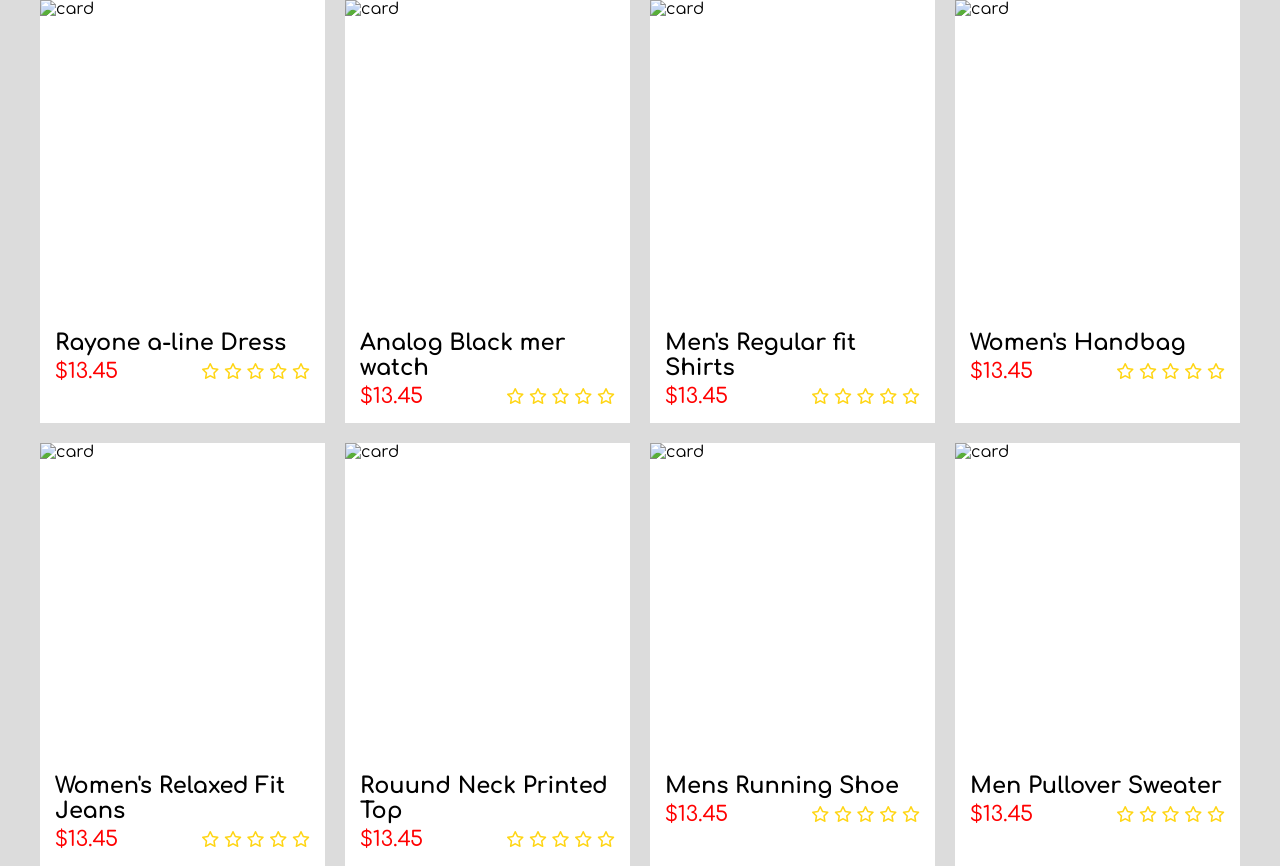
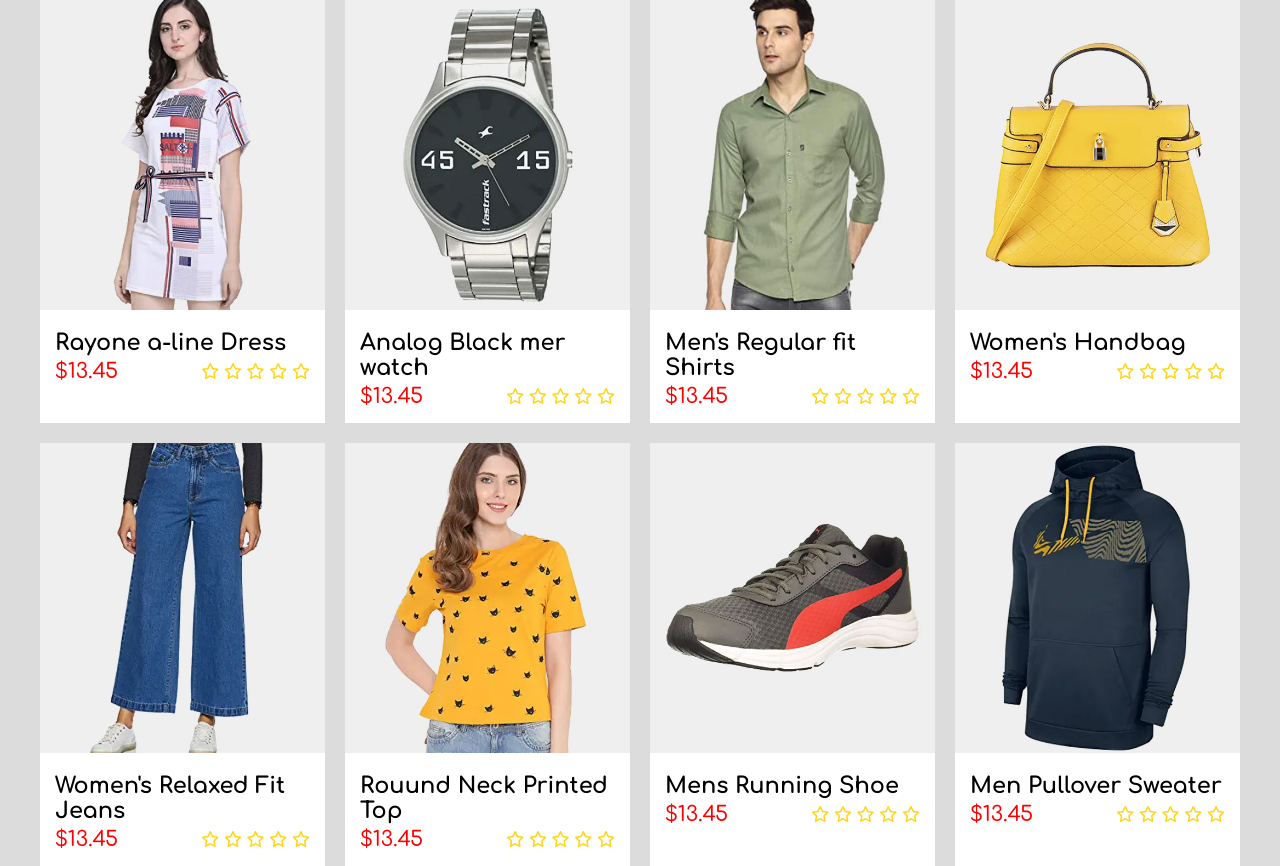
Before and after one commit to Fahim9690/project_card, a plain HTML site: page index.html in a window 1280 px wide. Drawn offline with Linux system fonts and the light colour scheme.

Commit message:
Update index.html

```diff
--- a/index.html
+++ b/index.html
@@ -11,7 +11,7 @@
     <div class="container">
         <div class="card">
             <div class="imgbx">
-                <img src="/imges/1.jpg" alt="card">
+                <img src="/1.jpg" alt="card">
                 <!-- <ul class="action">
                     <li><i class="fas fa-heart"></i></li>
                     <li><i class="fas fa-cart-plus"></i></li>
@@ -38,7 +38,7 @@
 
         <div class="card">
             <div class="imgbx">
-                <img src="/imges/2.jpg" alt="card">
+                <img src="/2.jpg" alt="card">
             </div>
             <div class="contact">
                 <div class="productName">
@@ -59,7 +59,7 @@
         </div>
         <div class="card">
             <div class="imgbx">
-                <img src="/imges/3.jpg" alt="card">
+                <img src="/3.jpg" alt="card">
             </div>
             <div class="contact">
                 <div class="productName">
@@ -80,7 +80,7 @@
         </div>
         <div class="card">
             <div class="imgbx">
-                <img src="/imges/4.jpg" alt="card">
+                <img src="/4.jpg" alt="card">
             </div>
             <div class="contact">
                 <div class="productName">
@@ -101,7 +101,7 @@
         </div>
         <div class="card">
             <div class="imgbx">
-                <img src="/imges/5.jpg" alt="card">
+                <img src="/5.jpg" alt="card">
             </div>
             <div class="contact">
                 <div class="productName">
@@ -122,7 +122,7 @@
         </div>
         <div class="card">
             <div class="imgbx">
-                <img src="/imges/6.jpg" alt="card">
+                <img src="/6.jpg" alt="card">
             </div>
             <div class="contact">
                 <div class="productName">
@@ -143,7 +143,7 @@
         </div>
         <div class="card">
             <div class="imgbx">
-                <img src="/imges/7.jpg" alt="card">
+                <img src="/7.jpg" alt="card">
             </div>
             <div class="contact">
                 <div class="productName">
@@ -164,7 +164,7 @@
         </div>
         <div class="card">
             <div class="imgbx">
-                <img src="/imges/8.jpg" alt="card">
+                <img src="/8.jpg" alt="card">
             </div>
             <div class="contact">
                 <div class="productName">
```
